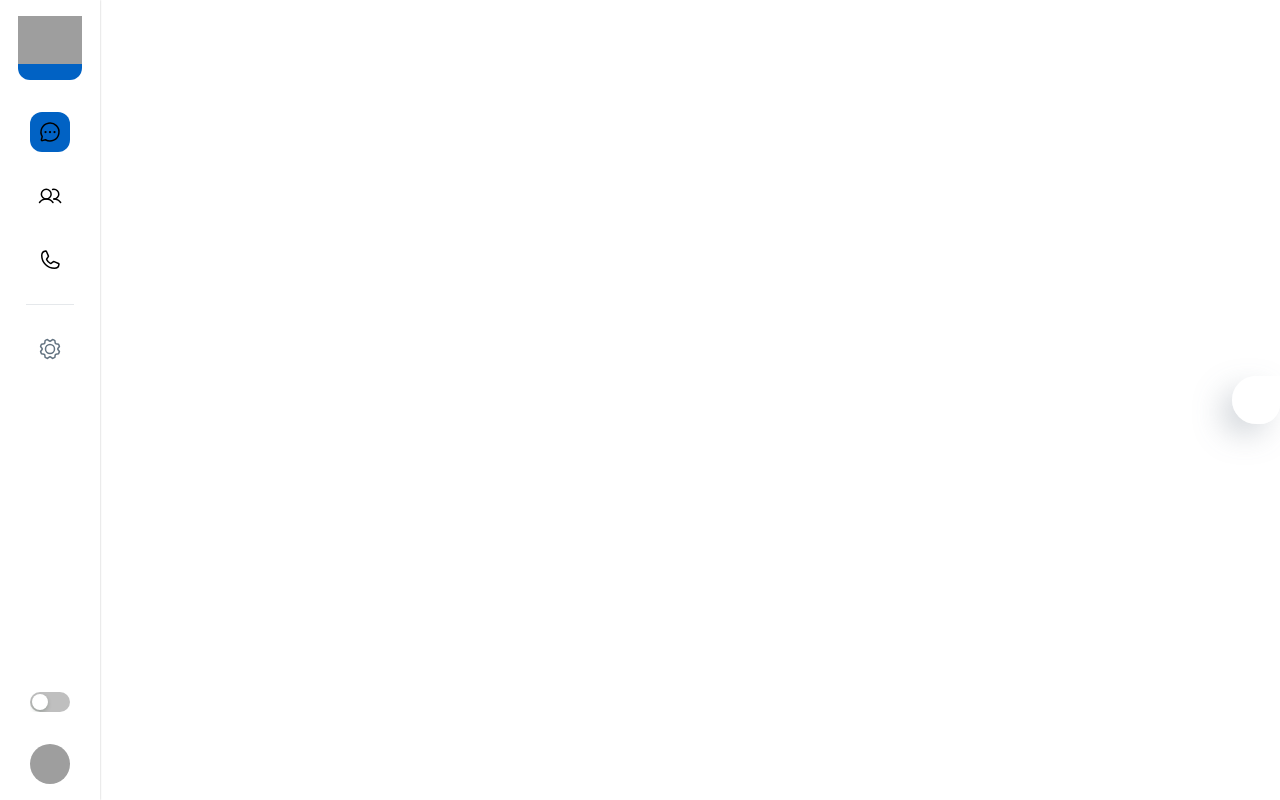
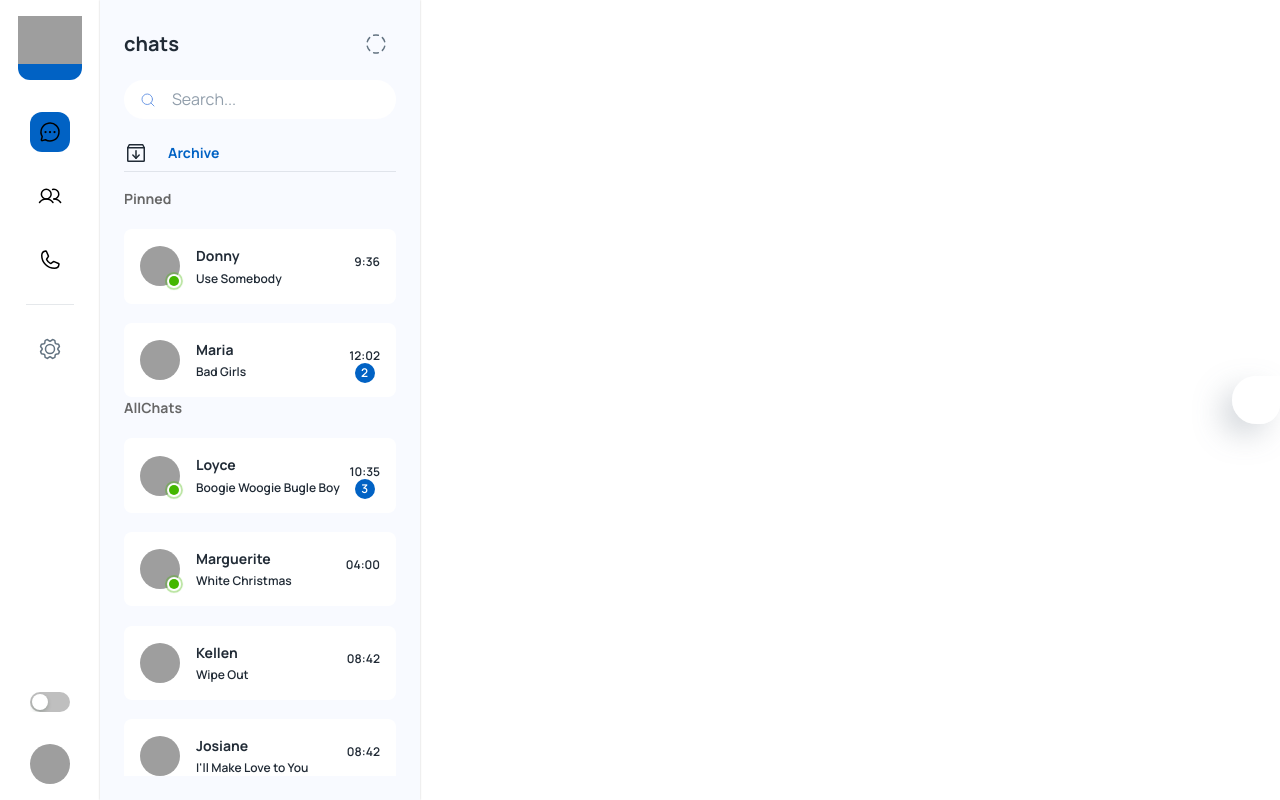
Before and after one commit to KonstantineVashalomidze/chat-app, a React (Create React App) app: page /app in a window 1280 px wide. Built offline with nearby package versions, Linux system fonts and the light colour scheme; grey boxes are pictures that could not be loaded; some icons are missing.

Commit message:
added chats box

```diff
--- a/src/layouts/dashboard/index.js
+++ b/src/layouts/dashboard/index.js
@@ -64,7 +64,7 @@
     const { onToggleMode } = useSettings();
 
   return (
-    <>
+    <Stack direction={"row"}>
       <Box p={2} sx={{backgroundColor: theme.palette.background.paper, boxShadow: "0px 0px 2px rgba(0, 0, 0, 0.25)", height: "100vh", width: 100}}>
         <Stack direction={"column"} alignItems={"center"} justifyContent={"space-between"} sx={{height: "100%"}} spacing={3}>
             <Stack alignItems={"center"} spacing={4}>
@@ -117,7 +117,7 @@
         </Stack>
       </Box>
       <Outlet />
-    </>
+    </Stack>
   );
 };
 
--- /dev/null
+++ b/src/pages/dashboard/Chats.js
@@ -0,0 +1,154 @@
+import React from "react";
+import { Avatar, Badge, Box, Button, Divider, IconButton, InputBase, Stack, Typography } from "@mui/material";
+import { ArchiveBox, CircleDashed, MagnifyingGlass } from "phosphor-react";
+import { alpha, styled, useTheme } from "@mui/material/styles";
+import { faker } from "@faker-js/faker";
+import { ChatList } from "../../data";
+import SimpleBarReact from "simplebar-react";
+import "simplebar-react/dist/simplebar.min.css";
+
+const StyledBadge = styled(Badge)(({ theme }) => ({
+    '& .MuiBadge-badge': {
+        backgroundColor: '#44b700',
+        color: '#44b700',
+        boxShadow: `0 0 0 2px ${theme.palette.background.paper}`,
+        '&::after': {
+            position: 'absolute',
+            top: 0,
+            left: 0,
+            width: '100%',
+            height: '100%',
+            borderRadius: '50%',
+            animation: 'ripple 1.2s infinite ease-in-out',
+            border: '1px solid currentColor',
+            content: '""',
+        },
+    },
+    '@keyframes ripple': {
+        '0%': {
+            transform: 'scale(.8)',
+            opacity: 1,
+        },
+        '100%': {
+            transform: 'scale(2.4)',
+            opacity: 0,
+        },
+    },
+}));
+
+const ChatElement = ({ id, name, img, msg, time, unread, online }) => {
+    const theme = useTheme();
+    return (
+        <Box sx={{ width: "100%", borderRadius: 1, backgroundColor: theme.palette.mode === "light" ? "#fff" : theme.palette.background.default }} p={2}>
+            <Stack direction="row" alignItems="center" justifyContent="space-between">
+                <Stack direction="row" spacing={2} alignItems="center">
+                    {online ? (
+                        <StyledBadge overlap="circular" anchorOrigin={{ vertical: 'bottom', horizontal: 'right' }} variant="dot">
+                            <Avatar src={faker.image.avatar()} />
+                        </StyledBadge>
+                    ) : (
+                        <Avatar src={faker.image.avatar()} />
+                    )}
+                    <Stack spacing={0.3}>
+                        <Typography variant="subtitle2">{name}</Typography>
+                        <Typography variant="caption">{msg}</Typography>
+                    </Stack>
+                </Stack>
+                <Stack spacing={1} alignItems={"center"}>
+                    <Typography sx={{ fontWeight: 600 }} variant="caption">{time}</Typography>
+                    <Badge color="primary" badgeContent={unread}></Badge>
+                </Stack>
+            </Stack>
+        </Box>
+    );
+};
+
+
+const Search = styled("div")(({ theme }) => ({
+    position: "relative",
+    borderRadius: 20,
+    backgroundColor: alpha(theme.palette.background.default, 1),
+    marginRight: theme.spacing(2),
+    marginLeft: 0,
+    width: "100%"
+}));
+
+const SearchIconWrapper = styled("div")(({ theme }) => ({
+    padding: theme.spacing(0, 2),
+    height: "100%",
+    position: "absolute",
+    pointerEvents: "none",
+    display: "flex",
+    alignItems: "center",
+    justifyContent: "center"
+}));
+
+const StyledInputBase = styled(InputBase)(({ theme }) => ({
+    color: "inherit",
+    "& .MuiInputBase-input": {
+        padding: theme.spacing(1, 1, 1, 0),
+        paddingLeft: `calc(1em + ${theme.spacing(4)})`,
+        width: "100%"
+    }
+}));
+
+const Chats = () => {
+    const theme = useTheme();
+
+    return (
+        <>
+            <Box
+                sx={{ position: "relative", width: 320, backgroundColor: theme.palette.mode === "light" ? "#F8FAFF" : theme.palette.background.paper, boxShadow: '0px 0px 2px rgba(0, 0, 0, 0.2)' }}>
+                <Stack p={3} spacing={2} sx={{ height: "100vh" }}>
+                    <Stack direction={"row"} alignItems={"center"} justifyContent={"space-between"}>
+                        <Typography variant={"h5"}>
+                            chats
+                        </Typography>
+                        <IconButton >
+                            <CircleDashed />
+                        </IconButton>
+                    </Stack>
+                    <Stack sx={{ width: "100%" }}>
+                        <Search >
+                            <SearchIconWrapper >
+                                <MagnifyingGlass color={"#709CE6"} />
+                            </SearchIconWrapper>
+                            <StyledInputBase placeholder={"Search..."} />
+                        </Search>
+                    </Stack>
+                    <Stack spcing={1}>
+                        <Stack direction={"row"} alignItems={"center"} spacing={1.5}>
+                            <ArchiveBox size={24} />
+                            <Button>Archive</Button>
+                        </Stack>
+                        <Divider />
+                    </Stack>
+                    <Stack spacing={2} direction={"column"} sx={{ flexGrow: 1, overflow: "auto", height: "100%" }}>
+                        <SimpleBarReact style={{ maxHeight: "100%" }}>
+                            <Stack spacing={2.4}>
+                                <Typography variant={"subtitle2"} sx={{ color: "#676767" }}>
+                                    Pinned
+                                </Typography>
+                                {ChatList.filter((el) => el.pinned).map((el) => {
+                                    return <ChatElement {...el} />;
+                                })}
+                            </Stack>
+                            <Stack spacing={2.4}>
+                                <Typography variant={"subtitle2"} sx={{ color: "#676767" }}>
+                                    AllChats
+                                </Typography>
+                                {ChatList.filter((el) => !el.pinned).map((el) => {
+                                    return <ChatElement {...el} />;
+                                })}
+                            </Stack>
+                        </SimpleBarReact>
+                    </Stack>
+                </Stack>
+            </Box>
+
+
+        </>
+    );
+};
+
+export default Chats;
--- a/src/pages/dashboard/GeneralApp.js
+++ b/src/pages/dashboard/GeneralApp.js
@@ -1,11 +1,12 @@
 import React from "react";
+import Chats from "./Chats";
 
 
 const GeneralApp = () => {
 
   return (
     <>
-
+      <Chats />
     </>
   );
 };
```
